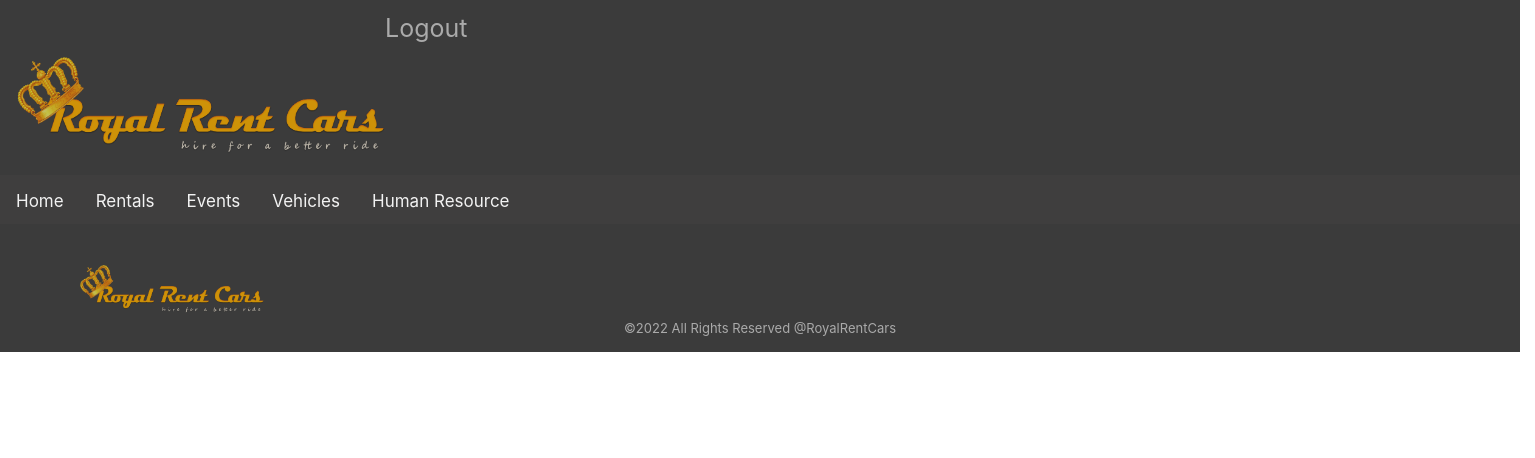
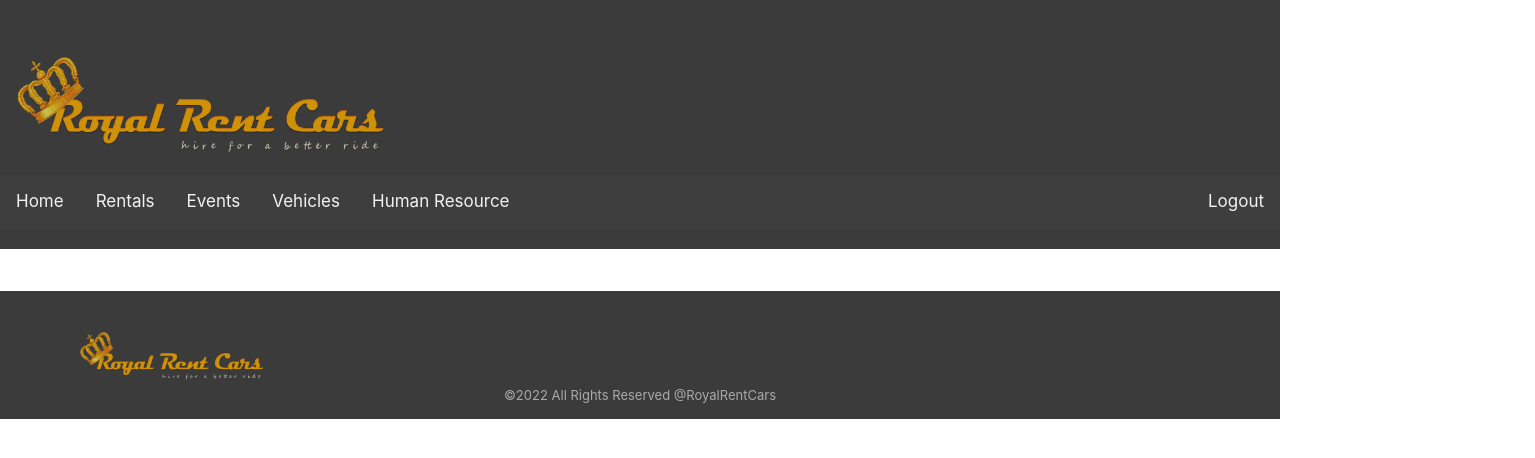
Before and after one commit to SenalRansara/RoyalRentCars_FrontEnd, a React (Create React App) app: page / in a window 1280 px wide. Shown: the top 458 px of the page, 1535 px wide, since content can reach past the window. Built offline with nearby package versions, Linux system fonts and the light colour scheme.

Commit message:
changed css

```diff
--- a/src/components/Header.js
+++ b/src/components/Header.js
@@ -9,9 +9,6 @@ function Header() {
                     <div className="header-col">
                         <img className="headerLogo" src={Logo} width="400px" height="150px" alt="logo" />
                     </div>
-                    <div className="log">
-                        <a href="" className="logout">Logout</a>
-                    </div>
                 </div>
             </header>
             <div class="topnav">
@@ -20,6 +17,7 @@ function Header() {
                 <a href="/AllReservation">Events</a>
                 <a href="/AllVehicle">Vehicles</a>
                 <a href="/AllEmployee">Human Resource</a>
+                <a className="float-right" href="/AllEmployee">Logout</a>
 
             </div>
         </div>
--- a/src/styles/styles.css
+++ b/src/styles/styles.css
@@ -3,9 +3,9 @@
     position: relative;
     padding: 20px 0;
     background-color: #3b3b3b;
-    width: 1520px;
+    width: 100%;
     bottom: 10px;
-    height: 12rem;
+    /*height: 12rem;*/
 }
 
 .header-basic .header-col{
@@ -13,7 +13,7 @@ margin-top: 5px;
 margin-bottom: 10px;
 }
 
-.logout {
+#logout {
     text-align: right;
     font-size: 25px;
     color: #aaa;
@@ -47,7 +47,7 @@ margin-bottom: 10px;
     position: relative;
     padding: 20px 0;
     background-color: #3b3b3b;
-    width: 1520px;
+    width: 100%;
     bottom: 0;
     top: 2rem;
     height: 8rem;
```
